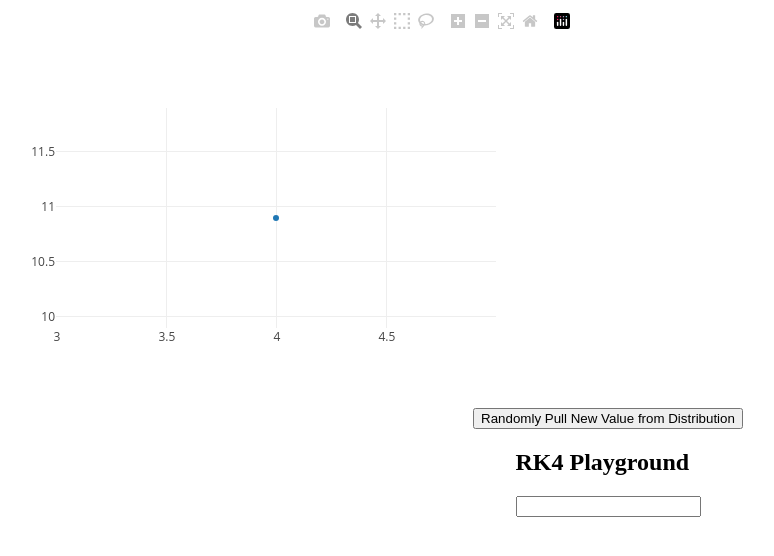
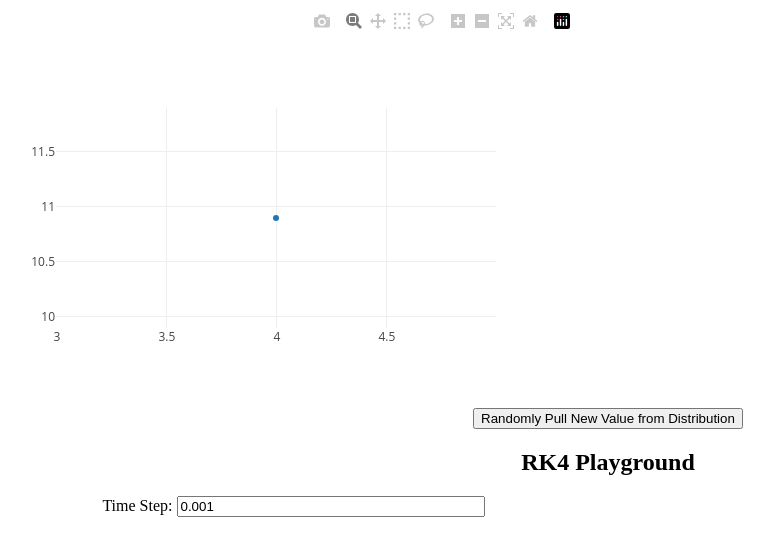
Before and after one commit to tkbdsi/javascript-plotly-playground, a plain HTML site: page index.html in a window 1280 px wide. Shown: the whole page, without its empty margins (32-806 px from the left). Drawn offline with nearby package versions, Linux system fonts and the light colour scheme.

Commit message:
time step input

```diff
--- a/index.html
+++ b/index.html
@@ -23,10 +23,10 @@
       <button id="btnRandomlyAddValues">Randomly Pull New Value from Distribution</button>
     </div>
 
-    <div>
+    <div style="width: 100%; display: flex; flex-direction: column; align-items: center">
       <h2>RK4 Playground</h2>
-      <div>
-        <input type="number" />
+      <div style="width: 80%; align-items: left">
+        <span>Time Step: <input type="number" min="0" value="0.001" step="0.001" style="width: 300px"/></span>
       </div>
     </div>
 
```
